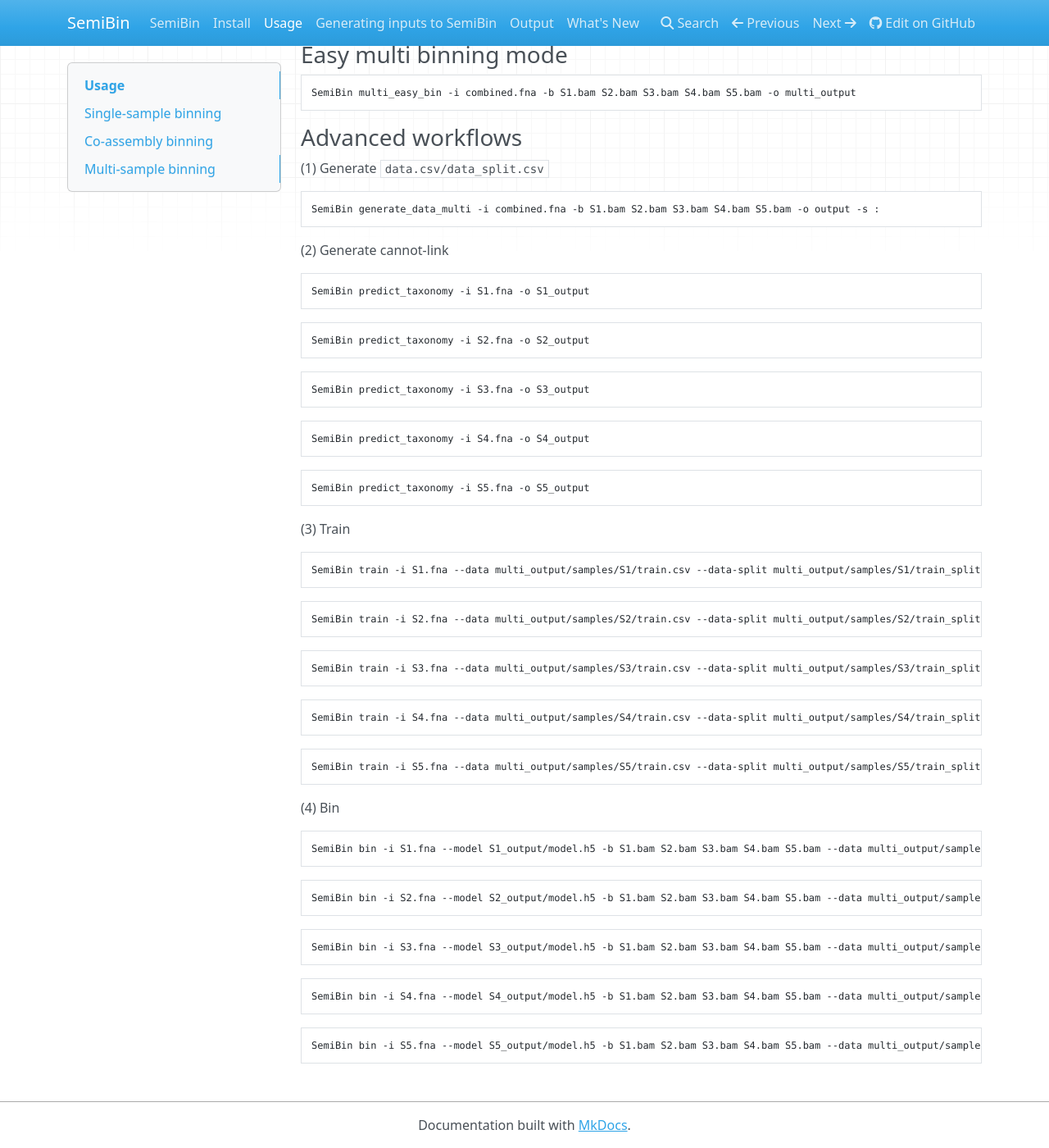
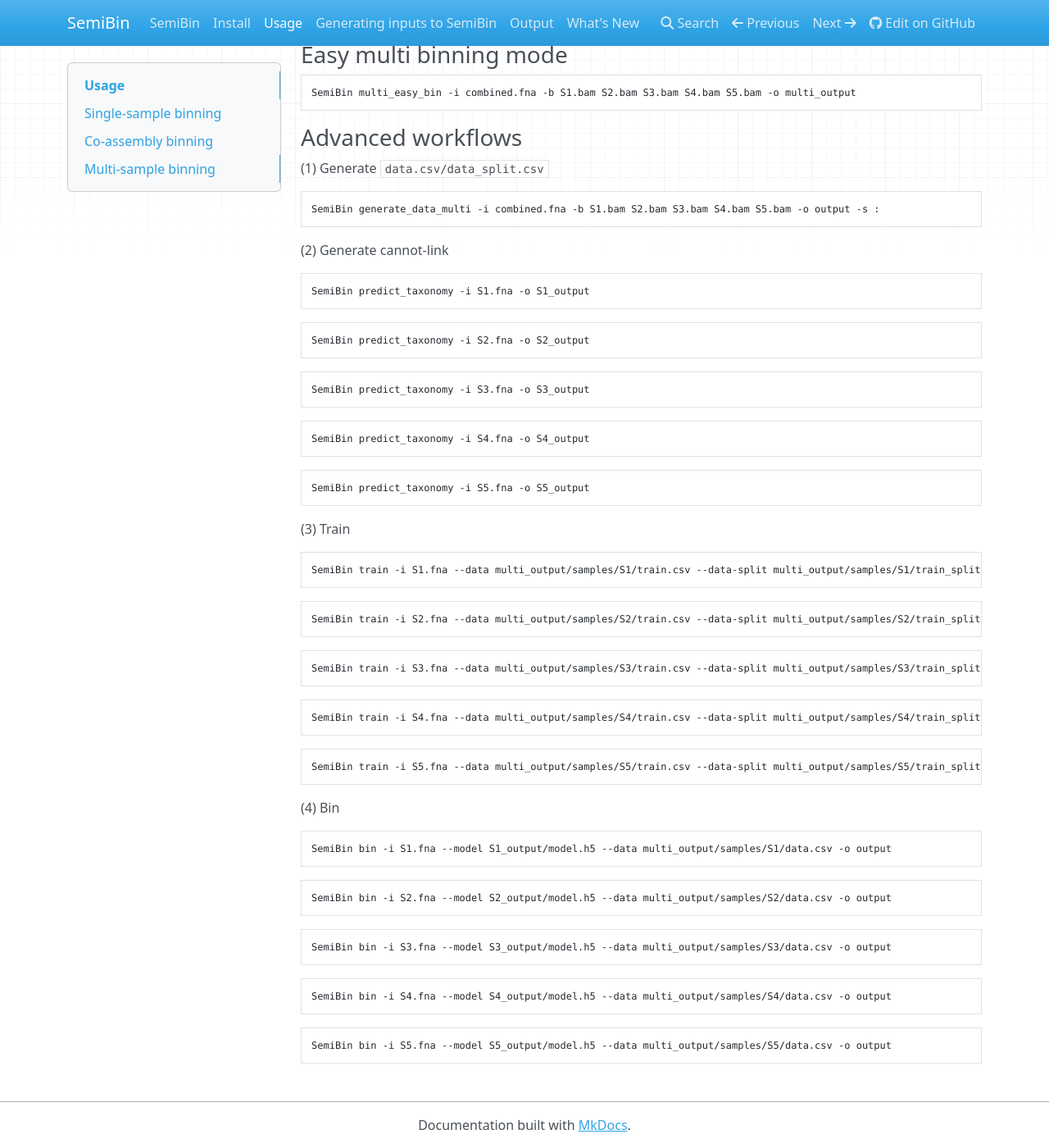
Before and after one commit to BigDataBiology/SemiBin, an MkDocs documentation site: the page built from docs/usage.md, in a window 1280 px wide and 1400 px high, scrolled down 2302 px. Shown: the whole window at 82% size. Built offline with MkDocs 1.6.1, drawn with Linux system fonts in a browser that asks for light colours; nearby versions of some CDN libraries; some of the changed text lies outside the part shown.

Commit message:
Remove --input-bam in train and bin subcommand

````diff
--- a/docs/usage.md
+++ b/docs/usage.md
@@ -25,15 +25,15 @@
 ```
 (3) Train
 ```bash
-SemiBin train -i S1.fna --data S1_output/train.csv --data-split S1_output/train_split.csv -c S1_output/cannot/cannot.txt -b S1.bam -o S1_output --mode single
+SemiBin train -i S1.fna --data S1_output/train.csv --data-split S1_output/train_split.csv -c S1_output/cannot/cannot.txt -o S1_output --mode single
 ```
 (4) Bin
 ```bash
-SemiBin bin -i S1.fna --model S1_output/model.h5 -b S1.bam --data S1_output/data.csv -o output
+SemiBin bin -i S1.fna --model S1_output/model.h5 --data S1_output/data.csv -o output
 ```
 or with our built-in model(`human_gut`/`dog_gut`/`ocean`)
 ```bash
-SemiBin bin -i S1.fna -b S1.bam --data S1_output/data.csv -o output --environment human_gut
+SemiBin bin -i S1.fna --data S1_output/data.csv -o output --environment human_gut
 ```
 
 ### SemiBin(pretrain)
@@ -44,7 +44,6 @@
 ```bash
 SemiBin train -i S1.fna S2.fna S3.fna --data S1/train.csv S2/train.csv S3/train.csv --data-split S1/train_split.csv S2/train_split.csv S3/train_split.csv -c S1/cannot.txt s2/cannot.txt S3/cannot.txt -o output --mode several
 ```
-
 
 ## Co-assembly binning
 
@@ -66,11 +65,11 @@
 ```
 (3) Train
 ```bash
-SemiBin train -i contig.fna --data contig_output/train.csv --data-split contig_output/train_split.csv -c contig_output/cannot/cannot.txt -b S1.bam S2.bam S3.bam -o contig_output --mode single
+SemiBin train -i contig.fna --data contig_output/train.csv --data-split contig_output/train_split.csv -c contig_output/cannot/cannot.txt -o contig_output --mode single
 ```
 (4) Bin
 ```bash
-SemiBin bin -i contig.fna --model contig_output/model.h5 -b S1.bam S2.bam S3.bam --data contig_output/data.csv -o output
+SemiBin bin -i contig.fna --model contig_output/model.h5 --data contig_output/data.csv -o output
 ```
 
 
@@ -84,6 +83,7 @@
 `:` is the default separator (it can be changed with the `--separator`
 argument). *Note:* Make sure the sample names are unique and  the separator
 does not introduce confusion when splitting. For example:
+
 ```bash
 >S1:Contig_1
 AGATAATAAAGATAATAATA
@@ -131,33 +131,33 @@
 ```
 (3) Train
 ```bash
-SemiBin train -i S1.fna --data multi_output/samples/S1/train.csv --data-split multi_output/samples/S1/train_split.csv -c S1_output/cannot/cannot.txt -b S1.bam S2.bam S3.bam S4.bam S5.bam -o S1_output --mode single
+SemiBin train -i S1.fna --data multi_output/samples/S1/train.csv --data-split multi_output/samples/S1/train_split.csv -c S1_output/cannot/cannot.txt -o S1_output --mode single
 ```
 ```bash
-SemiBin train -i S2.fna --data multi_output/samples/S2/train.csv --data-split multi_output/samples/S2/train_split.csv -c S2_output/cannot/cannot.txt -b S1.bam S2.bam S3.bam S4.bam S5.bam -o S2_output --mode single
+SemiBin train -i S2.fna --data multi_output/samples/S2/train.csv --data-split multi_output/samples/S2/train_split.csv -c S2_output/cannot/cannot.txt -o S2_output --mode single
 ```
 ```bash
-SemiBin train -i S3.fna --data multi_output/samples/S3/train.csv --data-split multi_output/samples/S3/train_split.csv -c S3_output/cannot/cannot.txt -b S1.bam S2.bam S3.bam S4.bam S5.bam -o S3_output --mode single
+SemiBin train -i S3.fna --data multi_output/samples/S3/train.csv --data-split multi_output/samples/S3/train_split.csv -c S3_output/cannot/cannot.txt -o S3_output --mode single
 ```
 ```bash
-SemiBin train -i S4.fna --data multi_output/samples/S4/train.csv --data-split multi_output/samples/S4/train_split.csv -c S4_output/cannot/cannot.txt -b S1.bam S2.bam S3.bam S4.bam S5.bam -o S4_output --mode single
+SemiBin train -i S4.fna --data multi_output/samples/S4/train.csv --data-split multi_output/samples/S4/train_split.csv -c S4_output/cannot/cannot.txt -o S4_output --mode single
 ```
 ```bash
-SemiBin train -i S5.fna --data multi_output/samples/S5/train.csv --data-split multi_output/samples/S5/train_split.csv -c S5_output/cannot/cannot.txt -b S1.bam S2.bam S3.bam S4.bam S5.bam -o S5_output --mode single
+SemiBin train -i S5.fna --data multi_output/samples/S5/train.csv --data-split multi_output/samples/S5/train_split.csv -c S5_output/cannot/cannot.txt -o S5_output --mode single
 ```
 (4) Bin
 ```bash
-SemiBin bin -i S1.fna --model S1_output/model.h5 -b S1.bam S2.bam S3.bam S4.bam S5.bam --data multi_output/samples/S1/data.csv -o output
+SemiBin bin -i S1.fna --model S1_output/model.h5 --data multi_output/samples/S1/data.csv -o output
 ```
 ```bash
-SemiBin bin -i S2.fna --model S2_output/model.h5 -b S1.bam S2.bam S3.bam S4.bam S5.bam --data multi_output/samples/S2/data.csv -o output
+SemiBin bin -i S2.fna --model S2_output/model.h5 --data multi_output/samples/S2/data.csv -o output
 ```
 ```bash
-SemiBin bin -i S3.fna --model S3_output/model.h5 -b S1.bam S2.bam S3.bam S4.bam S5.bam --data multi_output/samples/S3/data.csv -o output
+SemiBin bin -i S3.fna --model S3_output/model.h5 --data multi_output/samples/S3/data.csv -o output
 ```
 ```bash
-SemiBin bin -i S4.fna --model S4_output/model.h5 -b S1.bam S2.bam S3.bam S4.bam S5.bam --data multi_output/samples/S4/data.csv -o output
+SemiBin bin -i S4.fna --model S4_output/model.h5 --data multi_output/samples/S4/data.csv -o output
 ```
 ```bash
-SemiBin bin -i S5.fna --model S5_output/model.h5 -b S1.bam S2.bam S3.bam S4.bam S5.bam --data multi_output/samples/S5/data.csv -o output
+SemiBin bin -i S5.fna --model S5_output/model.h5 --data multi_output/samples/S5/data.csv -o output
 ```
````
Also changed, not shown: docs/index.md (+2 -2 lines), 2 other files.
